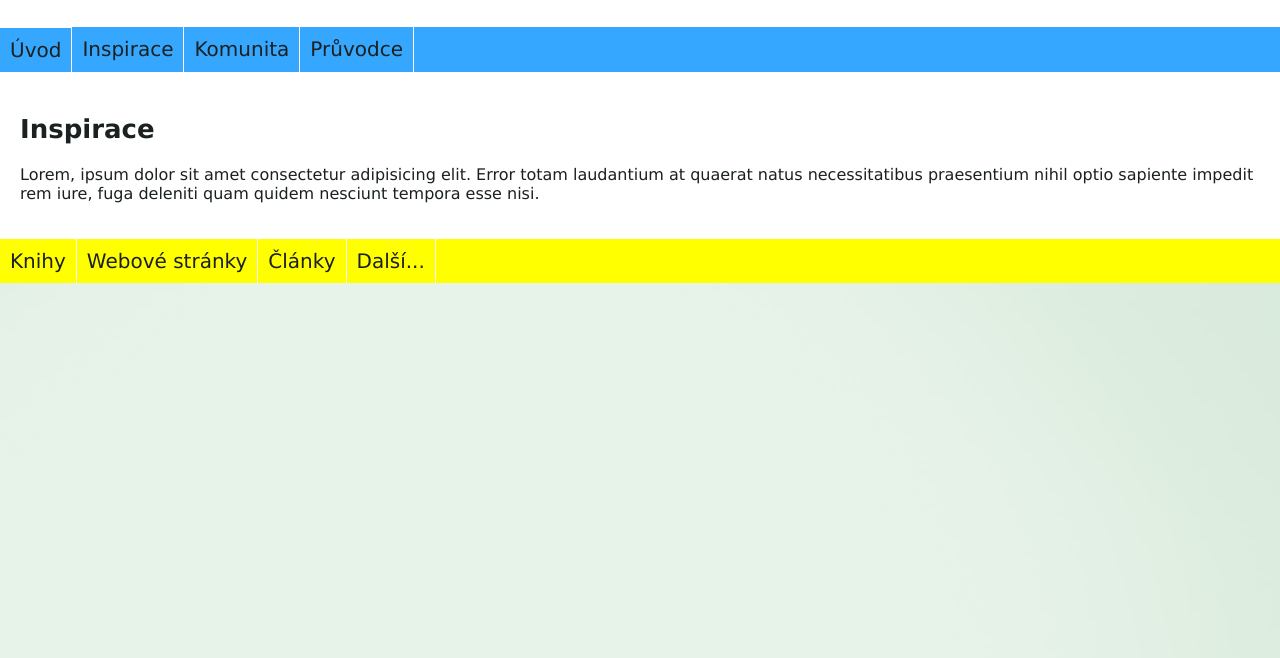
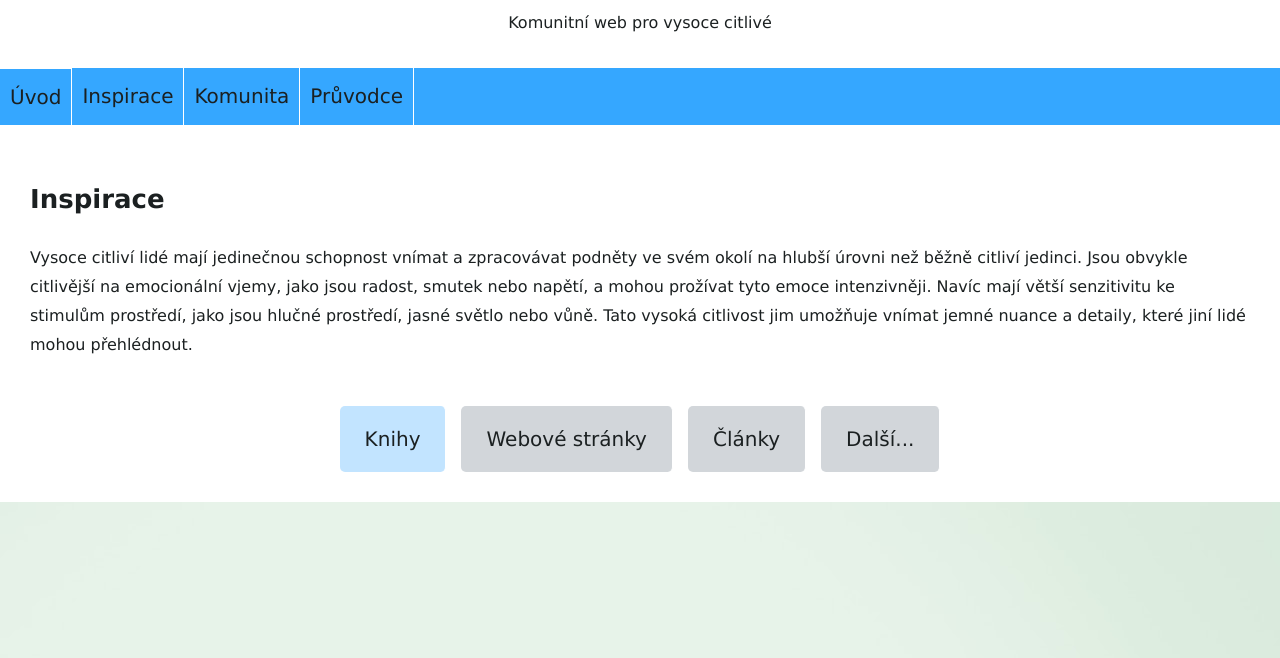
Before and after one commit to JoRi999/Final_Project, an Eleventy site: page inspirace.html in a window 1280 px wide. Shown: the part 142-800 px from the top of the page. Built offline with nearby package versions, Linux system fonts and the light colour scheme; Eleventy itself is replaced by a stand-in of ours; files that its build step writes are made by us from their sources.

Commit message:
First page done

```diff
--- a/_includes/layouts/main.njk
+++ b/_includes/layouts/main.njk
@@ -13,9 +13,9 @@
 
     {% include "partials/menu.njk" %}
 
-
-    {{content | safe }}
-
+    <main>
+        {{content | safe }}
+    </main>
 
     {% include "partials/footer.njk" %}
 
--- a/_includes/partials/menu--secondary.njk
+++ b/_includes/partials/menu--secondary.njk
@@ -1,7 +1,7 @@
 <nav class="menu--secondary">
 
     <ul class="menu__list menu__list--secondary">
-            <li class="menu__item menu__item--secondary"><a href="/inspirace/knihy/" class="menu__link menu__link--secondary">Knihy</a></li>
+            <li class="menu__item menu__item--secondary menu__item--knihy"><a href="/inspirace/knihy/" class="menu__link menu__link--secondary">Knihy</a></li>
             <li class="menu__item menu__item--secondary"><a href="/inspirace/webove-stranky" class="menu__link menu__link--secondary">Webové stránky</a></li>
             <li class="menu__item menu__item--secondary"><a href="/inspirace/clanky/" class="menu__link menu__link--secondary">Články</a></li>
             <li class="menu__item menu__item--secondary"><a href="https://facebook.com" class="menu__link menu__link--secondary">Další...</a></li>
--- a/inspirace.html
+++ b/inspirace.html
@@ -7,6 +7,9 @@ title: Inspirace
 
     <h2 class="info-text__title info-text__title--left">Inspirace</h2>
 
-    <p class="info-text__text">Lorem, ipsum dolor sit amet consectetur adipisicing elit. Error totam laudantium at quaerat natus necessitatibus praesentium nihil optio sapiente impedit rem iure, fuga deleniti quam quidem nesciunt tempora esse nisi.</p>
+    <div class="info-text__text">
+        <p>Vysoce citliví lidé mají jedinečnou schopnost vnímat a zpracovávat podněty ve svém okolí na hlubší úrovni než běžně citliví jedinci. Jsou obvykle citlivější na emocionální vjemy, jako jsou radost, smutek nebo napětí, a mohou prožívat tyto emoce intenzivněji. Navíc mají větší senzitivitu ke stimulům prostředí, jako jsou hlučné prostředí, jasné světlo nebo vůně. Tato vysoká citlivost jim umožňuje vnímat jemné nuance a detaily, které jiní lidé mohou přehlédnout.</p>
+
+    </div>
 
 </div>
--- a/scss/components/_blocks.scss
+++ b/scss/components/_blocks.scss
@@ -1,12 +1,13 @@
 @use "../utils/variables";
-
+@use "../utils/mixins";
 
 
 .info-text{
     overflow: auto;
-    margin:20px;
+    margin: variables.$margin__component;
 
     &__title{
+
         text-align: center;
         font-size: variables.$font-size__h3;
 
@@ -16,7 +17,7 @@
     }
 
     &__picture{
-        width: 200px;
+        max-width: 150px;
         border-radius: 30%;
         margin: 15px;
         float: right;
@@ -33,4 +34,39 @@
         }
     }
 
+    @include mixins.medium {
+        &--flex{
+        display: flex;
+        flex-wrap: wrap;
+        gap: 30px;
+        justify-content: center;
+        align-items: stretch;
+        margin: variables.$margin__component;
+        }
+
+        &__title{
+            flex-basis: 100%;
+        }
+
+        &__picture{
+            display: flex;
+            max-width: 200px;
+            flex: 1 0 60%;
+            object-fit: cover;
+
+
+            &--left{
+                display: flex;
+                max-width: 200px;
+                flex: 0 1 50%;
+                order: 1;
+                object-fit: cover;
+            }
+        }
+
+        &__text{
+            flex: 1 0 30%;
+
+        }
+    }
 }
--- a/scss/components/_small-parts.scss
+++ b/scss/components/_small-parts.scss
@@ -1,9 +1,15 @@
 @use "../utils/variables";
 
 .section-divider{
-    border-top: 8px solid variables.$primary-color;
+    display: flex;
+
+    &__line{
     border-radius: 5px;
-    display: block;
-    width: 500px;
+    max-width: 500px;
+    height: 8px;
+    background-color: variables.$primary-color;
+    flex: 0 1 60%;
+    justify-content: center;
     margin: auto;
+    }
 }
--- a/scss/layout/_footer.scss
+++ b/scss/layout/_footer.scss
@@ -6,4 +6,5 @@
     text-align: center;
     background-color: variables.$secondary-color;
     padding: 10px 0;
+    margin: 20px 0px 0px 0px;
 }
--- a/scss/layout/_forms.scss
+++ b/scss/layout/_forms.scss
@@ -18,9 +18,10 @@
         background-color: rgba(53, 167, 255, .3);
     }
 
-    @include mixins.medium {
+    /* @include mixins.medium {
         text-align: left;
- }
+    }
+    */
 
 
 }
--- a/scss/layout/_navigation.scss
+++ b/scss/layout/_navigation.scss
@@ -6,6 +6,7 @@
     display: block;
     background-color: variables.$primary-color;
     font-size: variables.$font-size__h3;
+
 
     &__checkbox {
         position: absolute;
@@ -41,19 +42,45 @@
         color: variables.$font-color;
         text-decoration: none;
         &:hover,
-        &:focus {
-            background-color: variables.$primary-color;
+        &:focus,
+        &:active {
+            background-color: variables.$primary-color--lighter;
         }
     }
+
     &--secondary{
-        font-size: variables.$font-size__h4;
-
+        margin: variables.$margin__component;
     }
 
     &__list--secondary{
-        background-color: yellow;
+        background-color: variables.$background-color__primary;
         display: flex;
         flex-wrap: wrap;
+        gap: 15px;
+        justify-content: center;
+    }
+
+    &__item--secondary{
+        background-color: variables.$secondary-color;
+        border-radius: 5px;
+        padding: 5px 15px 5px 15px;
+        &:hover,
+        &:focus,
+        &:active {
+            background-color: variables.$primary-color--lighter;
+        }
+    }
+    &__item--knihy{
+        background-color: variables.$primary-color--lighter;
+    }
+
+
+    &__link--secondary{
+        font-size: variables.$font-size__h4;
+        color: variables.$font-color;
+
+
+
     }
 
     &__toggler{
--- a/scss/main.scss
+++ b/scss/main.scss
@@ -18,4 +18,7 @@ body{
     font-size: variables.$font-size__default;
     background-color: variables.$background-color__primary;
     color: variables.$font-color;
+    line-height: 1.8;
+    padding: 0px;
+    margin: 0px;
 }
--- a/scss/utils/_variables.scss
+++ b/scss/utils/_variables.scss
@@ -11,10 +11,14 @@ $font-size__small: 12px;
 
 
 $primary-color: #35A7FF;
+$primary-color--lighter:#c2e4ff;
 $secondary-color: #D2D6DA;
 $background-color__primary: white;
 $background-color__secondary: #f3c3b3;
 $font-color: #1B2021;
+$color__button--chosen: #A5ADB6;
+
 
 
 $spacing: 20px; //padding, margin
+$margin__component: 30px;
```
Also changed, not shown: index.html (+22 -16 lines), css/main.css, 1 other file.
